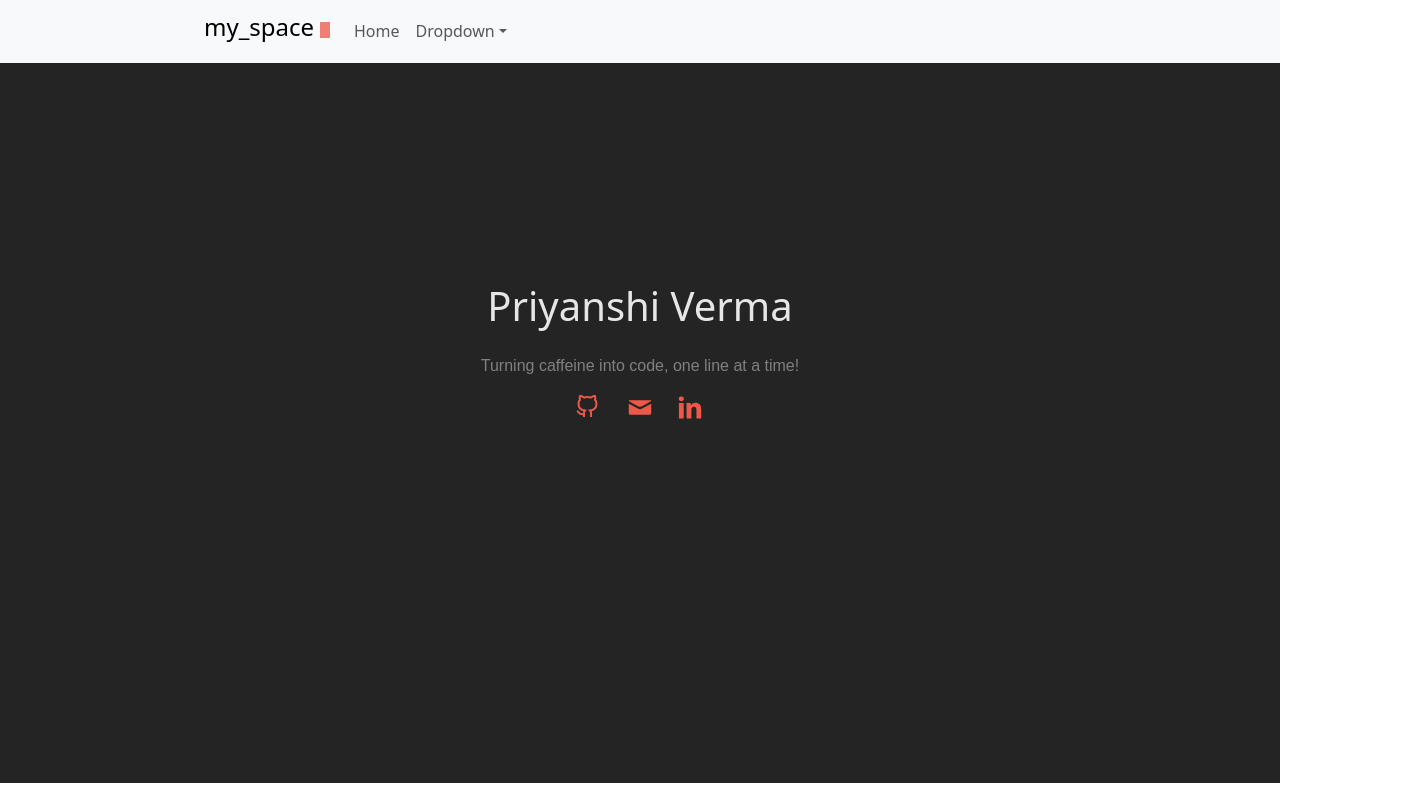
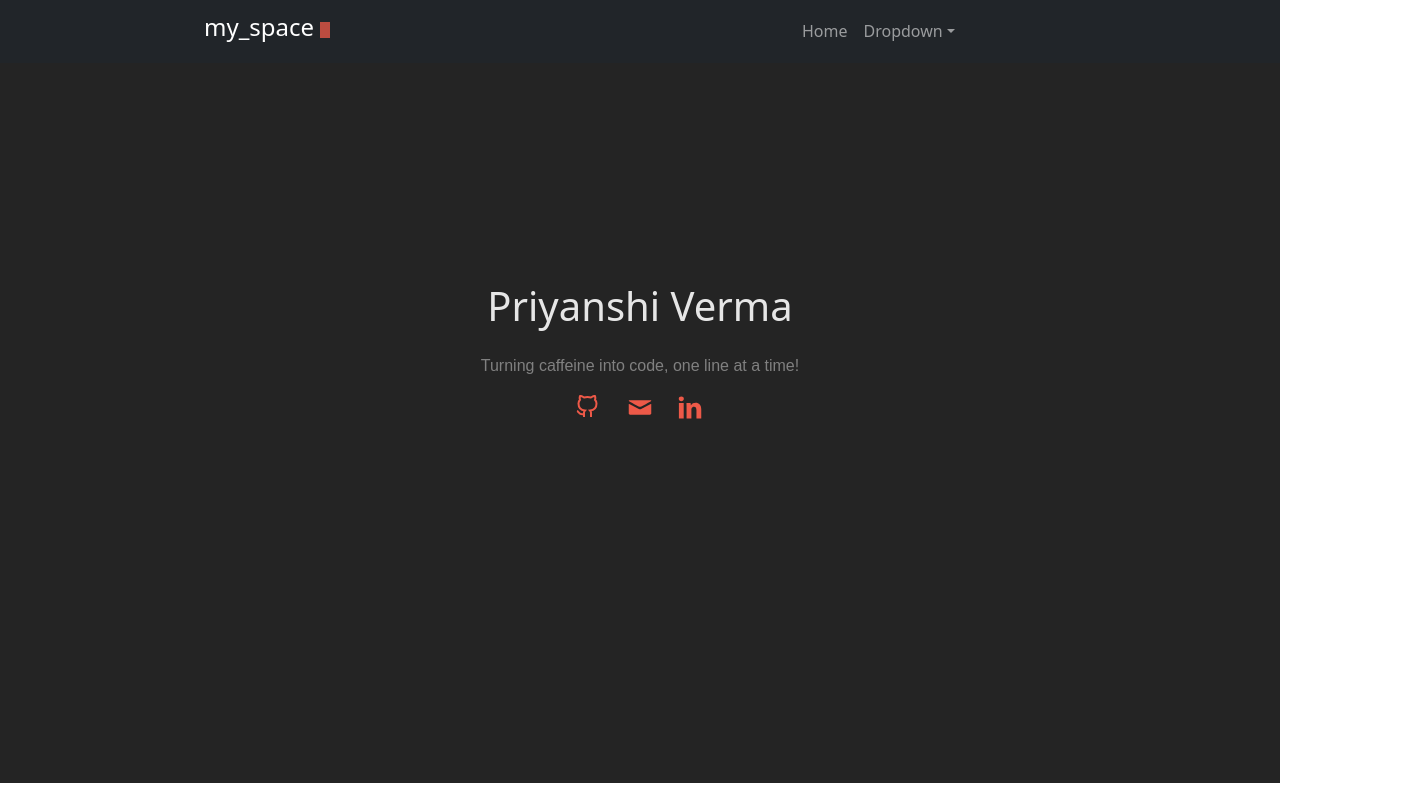
Before and after one commit to Priyanshi5732/priyanshi5732.github.io, a React (Create React App) app: page / in a window 1280 px wide. Shown: the whole page, 1411 px wide, since content can reach past the window. Built offline with nearby package versions, Linux system fonts and the light colour scheme.

Commit message:
modified navbar

```diff
--- a/src/components/Navbar.js
+++ b/src/components/Navbar.js
@@ -8,7 +8,7 @@ import NavDropdown from "react-bootstrap/NavDropdown";
 
 const BasicExample = () => {
   return (
-    <Navbar bg="dark"  expand="lg" className="bg-body-tertiary">
+    <Navbar bg="dark" variant="dark"  expand="lg" >
       <Container fluid>
         <Navbar.Brand href="#">
           <div className="lefttext">
@@ -20,11 +20,11 @@ const BasicExample = () => {
         <Navbar.Toggle aria-controls="navbarScroll" />
         <Navbar.Collapse id="navbarScroll">
           <Nav
-            className="me-auto my-2 my-lg-0"
+            className="rightSide"
             style={{ maxHeight: "100px" }}
             navbarScroll
           >
-            <Nav.Link href="#action1">Home</Nav.Link>
+            <Nav.Link href="Home">Home</Nav.Link>
             <NavDropdown title="Dropdown" id="navbarScrollingDropdown">
               <NavDropdown.Item href="About">About</NavDropdown.Item>
               <NavDropdown.Item href="Hackathons">
--- a/src/styles/Navbar.css
+++ b/src/styles/Navbar.css
@@ -46,7 +46,7 @@
 .navbar .rightSide {
   display: flex;
   align-items: center;
-  margin: 0 12rem;
+  margin: 0 28rem;
   justify-content: center;
 
 }
```
